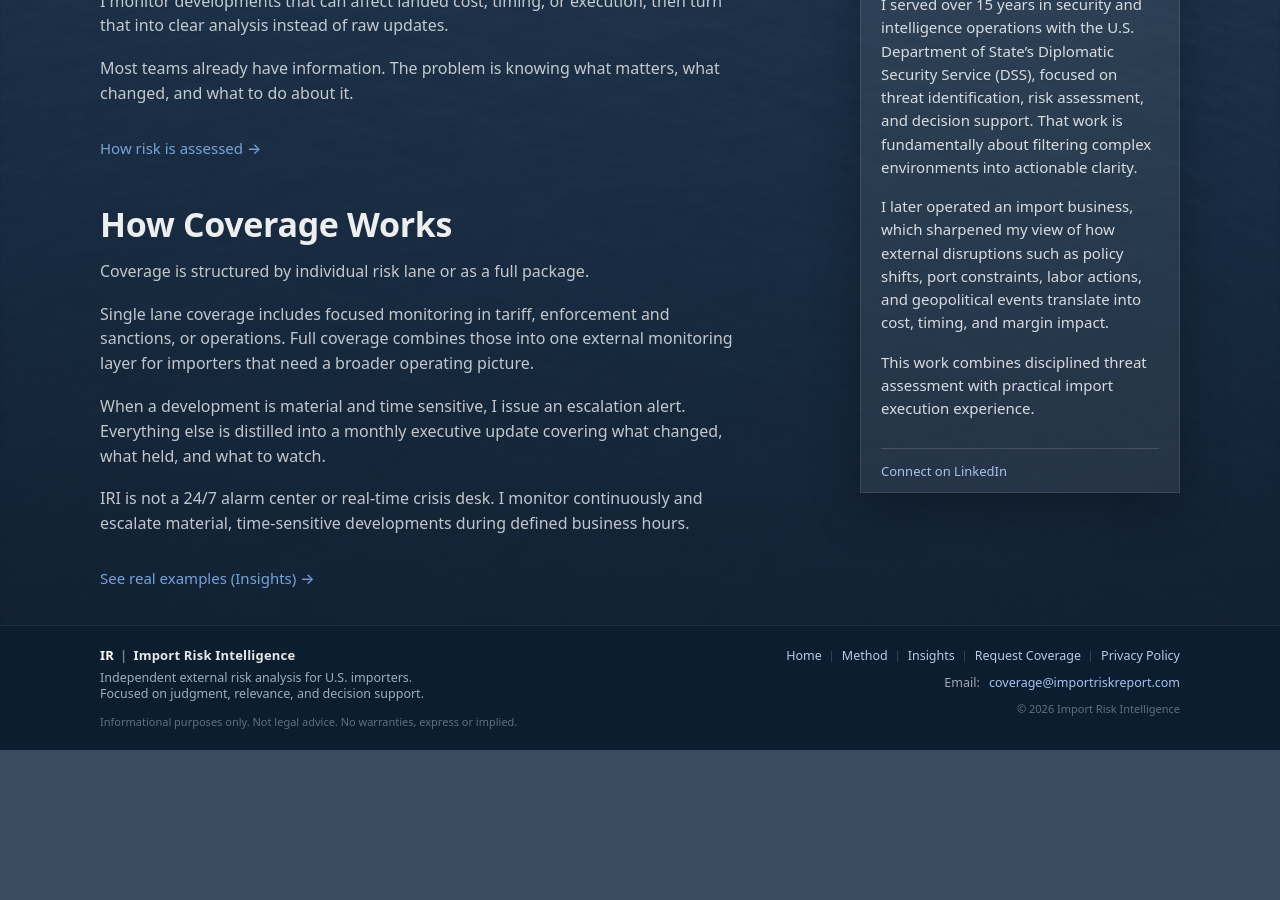
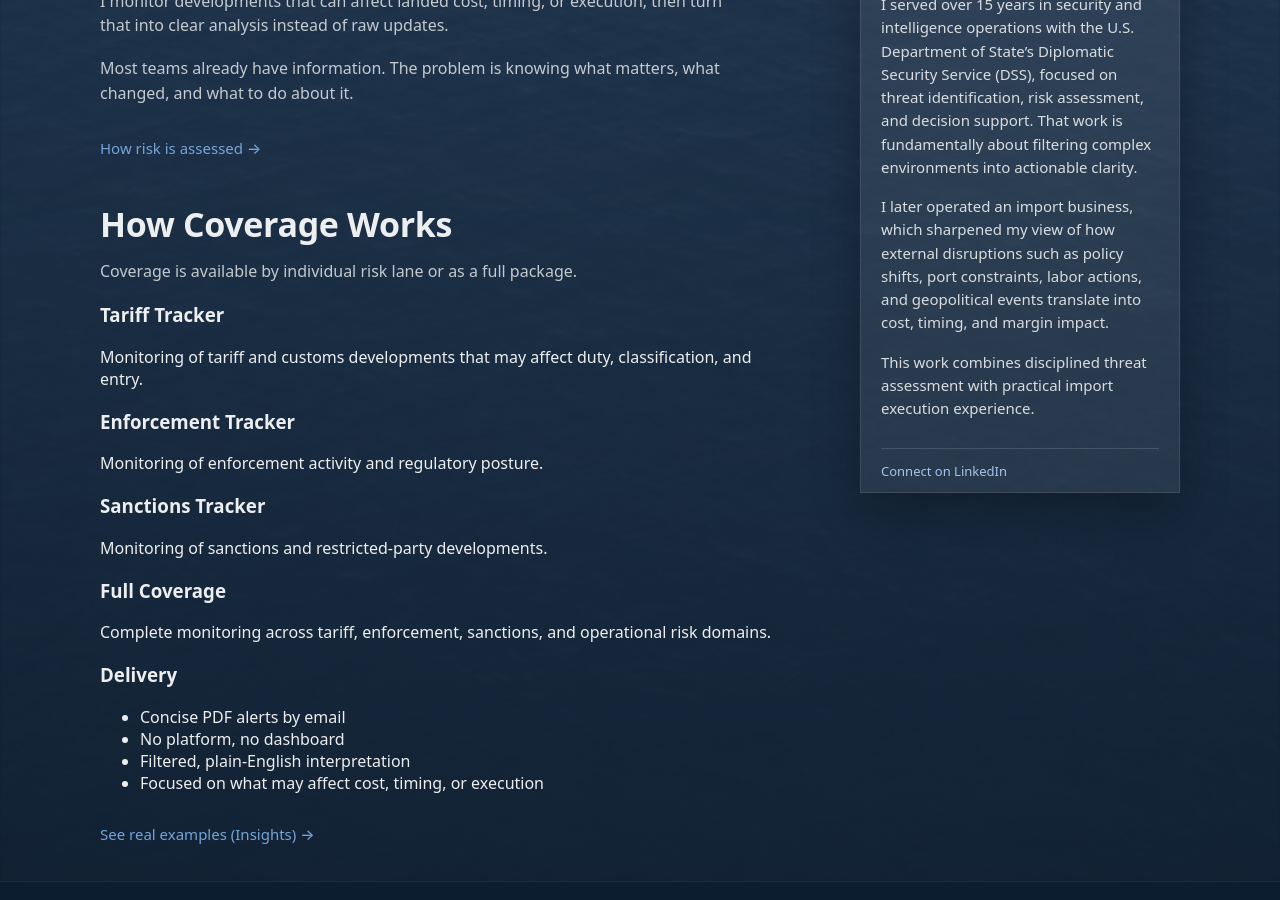
Before and after one commit to importrisk/import-risk-intelligence-site, a Jekyll site: the page built from index.html, in a window 1280 px wide and 900 px high, scrolled down 1067 px. Built offline with Jekyll 4.4.1, drawn with Linux system fonts in a browser that asks for light colours; before the commit the page ends 1817 px from its top, so only the background shows below that.

Commit message:
Update index.html

```diff
--- a/index.html
+++ b/index.html
@@ -115,20 +115,50 @@ description: Independent risk assessment for U.S. importers.
   <h2 class="section-title">How Coverage Works</h2>
 
   <p class="section-text">
-    Coverage is structured by individual risk lane or as a full package.
+    Coverage is available by individual risk lane or as a full package.
   </p>
 
-  <p class="section-text">
-    Single lane coverage includes focused monitoring in tariff, enforcement and sanctions, or operations. Full coverage combines those into one external monitoring layer for importers that need a broader operating picture.
-  </p>
+  <div class="coverage-grid">
 
-   <p class="section-text">
-    When a development is material and time sensitive, I issue an escalation alert. Everything else is distilled into a monthly executive update covering what changed, what held, and what to watch.
-  </p>
+    <div class="coverage-item">
+      <h3 class="coverage-title">Tariff Tracker</h3>
+      <p class="coverage-text">
+        Monitoring of tariff and customs developments that may affect duty, classification, and entry.
+      </p>
+    </div>
 
-  <p class="section-text">
-    IRI is not a 24/7 alarm center or real-time crisis desk. I monitor continuously and escalate material, time-sensitive developments during defined business hours.
-  </p>
+    <div class="coverage-item">
+      <h3 class="coverage-title">Enforcement Tracker</h3>
+      <p class="coverage-text">
+        Monitoring of enforcement activity and regulatory posture.
+      </p>
+    </div>
+
+    <div class="coverage-item">
+      <h3 class="coverage-title">Sanctions Tracker</h3>
+      <p class="coverage-text">
+        Monitoring of sanctions and restricted-party developments.
+      </p>
+    </div>
+
+    <div class="coverage-item">
+      <h3 class="coverage-title">Full Coverage</h3>
+      <p class="coverage-text">
+        Complete monitoring across tariff, enforcement, sanctions, and operational risk domains.
+      </p>
+    </div>
+
+  </div>
+
+  <div class="delivery-block">
+    <h3 class="coverage-title">Delivery</h3>
+    <ul class="delivery-list">
+      <li>Concise PDF alerts by email</li>
+      <li>No platform, no dashboard</li>
+      <li>Filtered, plain-English interpretation</li>
+      <li>Focused on what may affect cost, timing, or execution</li>
+    </ul>
+  </div>
 
   <a class="inline-learn-more" href="/insights">See real examples (Insights) →</a>
 </section>
```
